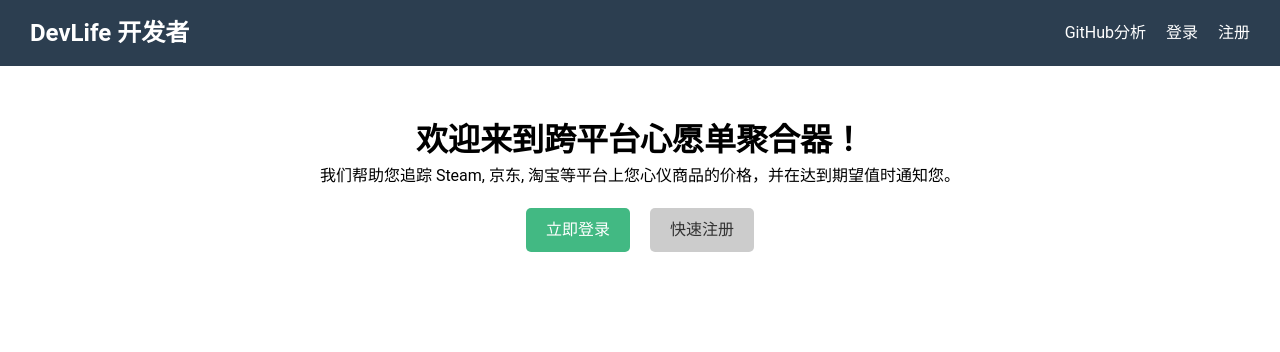
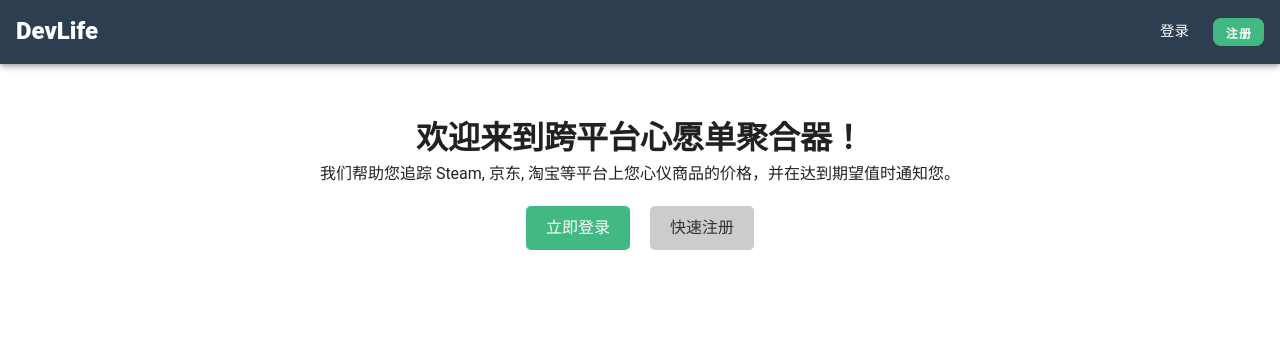
Before and after one commit to Better04/ProjectSOAVue3, a Vue app: page / in a window 1280 px wide. Shown: the top 352 px of the page. Built offline with nearby package versions, Linux system fonts and the light colour scheme; no server answers.

Commit message:
顶部状态栏

```diff
--- a/src/App.vue
+++ b/src/App.vue
@@ -13,12 +13,17 @@ const shouldShowHeader = () => {
 </script>
 
 <template>
-  <AppHeader v-if="shouldShowHeader()"/>
-  <main>
-    <RouterView />
-  </main>
+  <v-app>
 
-  <AIChat></AIChat>
+    <AppHeader v-if="shouldShowHeader()"/>
+
+    <v-main>
+      <RouterView />
+    </v-main>
+
+    <AIChat></AIChat>
+
+  </v-app>
 </template>
 
 <style>
--- a/src/components/AppHeader.vue
+++ b/src/components/AppHeader.vue
@@ -1,6 +1,7 @@
 <script setup>
 import { useAuthStore } from '@/stores/auth';
 import { useRouter } from 'vue-router';
+import { computed } from 'vue';
 
 const authStore = useAuthStore();
 const router = useRouter();
@@ -9,61 +10,171 @@ const handleLogout = async () => {
     await authStore.logout();
     router.push('/login');
 };
+
+// 获取用户首字母用于头像
+const userInitial = computed(() => {
+    return authStore.user?.username ? authStore.user.username.charAt(0).toUpperCase() : 'U';
+});
 </script>
 
 <template>
-    <header class="main-header">
-        <div class="logo">
-            <router-link to="/"> DevLife 开发者</router-link>
-        </div>
-        <nav class="nav-links">
-            <router-link to="/devinfo">GitHub分析</router-link>
+  <v-app-bar color="#2c3e50" elevation="4" class="px-md-4">
 
-            <template v-if="authStore.isLoggedIn">
-                <span class="welcome-text">欢迎, {{ authStore.user?.username }}</span>
-                <router-link to="/wishlist">心愿单</router-link>
-                <a @click.prevent="handleLogout" href="#" class="logout-link">登出</a>
-            </template>
-            <template v-else>
-                <router-link to="/login">登录</router-link>
-                <router-link to="/register">注册</router-link>
-            </template>
-        </nav>
-    </header>
+    <div class="logo d-flex align-center">
+      <router-link to="/" class="text-decoration-none logo-link">
+        <span class="text-h5 font-weight-black text-white tracking-wide">DevLife</span>
+      </router-link>
+    </div>
+
+    <v-spacer></v-spacer>
+
+    <div class="d-flex align-center gap-container">
+
+      <template v-if="authStore.isLoggedIn">
+
+        <v-btn
+          to="/devinfo"
+          variant="text"
+          class="nav-btn text-body-2 font-weight-bold mr-1"
+          color="white"
+          prepend-icon="mdi-github"
+          rounded="lg"
+        >
+          GitHub分析
+        </v-btn>
+
+        <v-btn
+          to="/wishlist"
+          variant="text"
+          class="nav-btn text-body-2 font-weight-bold mr-3"
+          color="white"
+          prepend-icon="mdi-gift-outline"
+          rounded="lg"
+        >
+          心愿单
+        </v-btn>
+
+        <div class="vertical-divider mx-2"></div>
+
+        <v-menu location="bottom end" transition="scale-transition" offset="10">
+          <template v-slot:activator="{ props }">
+            <div
+              v-bind="props"
+              class="user-pill d-flex align-center px-3 py-1 rounded-pill"
+              v-ripple
+            >
+                <v-avatar color="#42b983" size="32" class="mr-2 elevation-2">
+                    <span class="text-white text-subtitle-2 font-weight-bold">{{ userInitial }}</span>
+                </v-avatar>
+                <div class="d-flex flex-column mr-2" style="line-height: 1.1;">
+                    <span class="text-caption text-grey-lighten-2" style="font-size: 0.65rem !important;">已登录</span>
+                    <span class="text-caption font-weight-bold text-white">{{ authStore.user?.username }}</span>
+                </div>
+                <v-icon icon="mdi-chevron-down" size="small" color="grey-lighten-1"></v-icon>
+            </div>
+          </template>
+
+          <v-list elevation="3" rounded="lg" density="compact" class="py-2 mt-1">
+            <v-list-item @click="handleLogout" prepend-icon="mdi-logout-variant" base-color="error" class="px-4">
+              <v-list-item-title class="font-weight-bold">退出登录</v-list-item-title>
+            </v-list-item>
+          </v-list>
+        </v-menu>
+
+      </template>
+
+      <template v-else>
+        <router-link to="/login" class="custom-link mr-4">登录</router-link>
+
+        <v-btn
+          to="/register"
+          color="#42b983"
+          variant="flat"
+          class="text-white font-weight-bold"
+          rounded="lg"
+          size="small"
+        >
+          注册
+        </v-btn>
+      </template>
+    </div>
+
+  </v-app-bar>
 </template>
 
 <style scoped>
-.main-header {
-    display: flex;
-    justify-content: space-between;
-    align-items: center;
-    padding: 15px 30px;
-    background-color: #2c3e50;
-    color: white;
+/* 文本颜色辅助类 */
+.text-green {
+    color: #42b983;
 }
-.logo a {
+
+.tracking-wide {
+    letter-spacing: 1px;
+}
+
+/* Logo 样式微调 */
+.logo-link {
+    transition: opacity 0.2s;
+}
+.logo-link:hover {
+    opacity: 0.85;
+}
+
+/* 导航按钮交互效果 */
+.nav-btn {
+    transition: all 0.3s ease;
+    letter-spacing: 0.5px;
+    opacity: 0.9;
+}
+/* 激活状态（当前路由）保持绿色高亮 */
+.nav-btn.v-btn--active {
+    color: #f7f8f8 !important;
+    opacity: 1;
+}
+
+.nav-btn.v-btn--active :deep(.v-btn__overlay) {
+    opacity: 0 !important; /* 关键：把遮罩透明度设为0 */
+}
+
+.nav-btn:hover {
+    background-color: rgba(255, 255, 255, 0.08);
+    opacity: 1;
+}
+
+/* 垂直分割线 */
+.vertical-divider {
+    width: 1px;
+    height: 24px;
+    background-color: rgba(255, 255, 255, 0.15);
+}
+
+/* 用户信息胶囊样式 (现在可以点击了) */
+.user-pill {
+    background-color: rgba(0, 0, 0, 0.2); /* 深色半透明背景 */
+    border: 1px solid rgba(255, 255, 255, 0.05);
+    transition: all 0.3s ease;
+    cursor: pointer;
+    user-select: none;
+}
+.user-pill:hover {
+    background-color: rgba(0, 0, 0, 0.4);
+    border-color: rgba(66, 185, 131, 0.5); /* 悬停时边框变绿 */
+}
+
+/* 原生链接样式 (用于未登录时的登录链接) */
+.custom-link {
     color: white;
     text-decoration: none;
-    font-size: 1.5em;
-    font-weight: bold;
+    font-size: 0.9rem;
+    font-weight: 500;
+    transition: color 0.2s;
 }
-.nav-links a, .logout-link {
-    color: white;
-    text-decoration: none;
-    margin-left: 20px;
-    cursor: pointer;
-    transition: color 0.3s;
-}
-.nav-links a:hover, .logout-link:hover {
+.custom-link:hover {
     color: #42b983;
 }
-/* 给 router-link-active 添加样式，让当前选中的菜单高亮 */
-.nav-links a.router-link-active {
-    color: #42b983;
-    font-weight: bold;
-}
-.welcome-text {
-    margin-right: 20px;
-    color: #42b983;
+
+/* 间距控制 */
+.gap-container {
+    gap: 8px;
 }
 </style>
```
